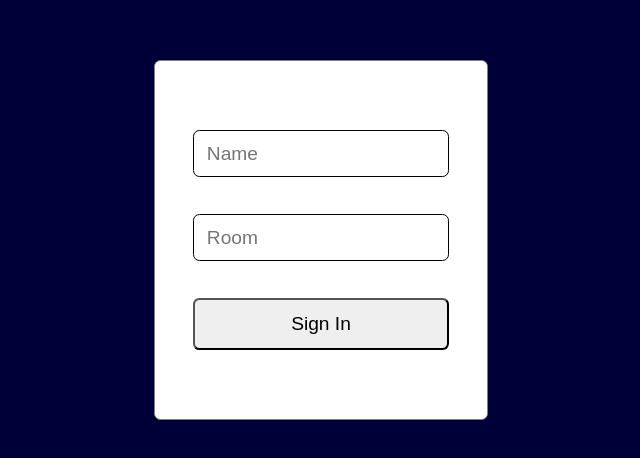
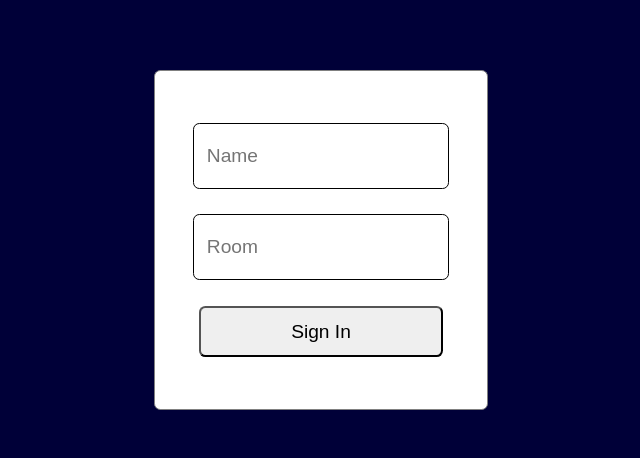
Before and after one commit to Iman-Kalyan-Majumder/ChatApp, a React (Create React App) app in the folder client/: page / in a window 1280 px wide. Shown: the part 160-618 px from the top of the page, without its empty margins (319-959 px from the left). Built offline with nearby package versions, Linux system fonts and the light colour scheme.

Commit message:
Update Join.css

```diff
--- a/client/src/components/Join/Join.css
+++ b/client/src/components/Join/Join.css
@@ -1,12 +1,12 @@
 .joinWrapper
 {
     width:20vw;
-    height:20vw;
+    height:auto;
     display:flex;
     align-items: center;
     justify-content: center;
     flex-wrap: wrap;
-    padding:4vw 3vw;
+    padding:3vw;
     border:0.1vw solid grey;
     border-radius:0.5vw;
     background-color: white;
@@ -15,6 +15,7 @@
 {
     width:100%;
     height:100%;
+    padding:0;
     display:flex;
     align-items: center;
     justify-content: center;
@@ -23,11 +24,12 @@
 .inputField
 {
     width:100%;
-    height:2.5vw;
+    height:4vw;
     padding:0.5vw 1vw;
     font-size: 1.5vw;
     border-radius:0.5vw;
     border:0.1vw solid black;
+    margin:1vw 0;
 }
 .inputField:focus
 {
@@ -36,10 +38,11 @@
 }
 .button
 {
-    width:20vw;
+    width:19vw;
     padding:1vw;
     border-radius:0.5vw;
     font-size: 1.5vw;
+    margin:1vw 0;
 }
 .button:hover
 {
@@ -63,7 +66,7 @@
     .button
     {
         height:11vw;
-        width:60vw;
+        width:50vw;
         font-size: 4.5vw;
     }
 }
```
